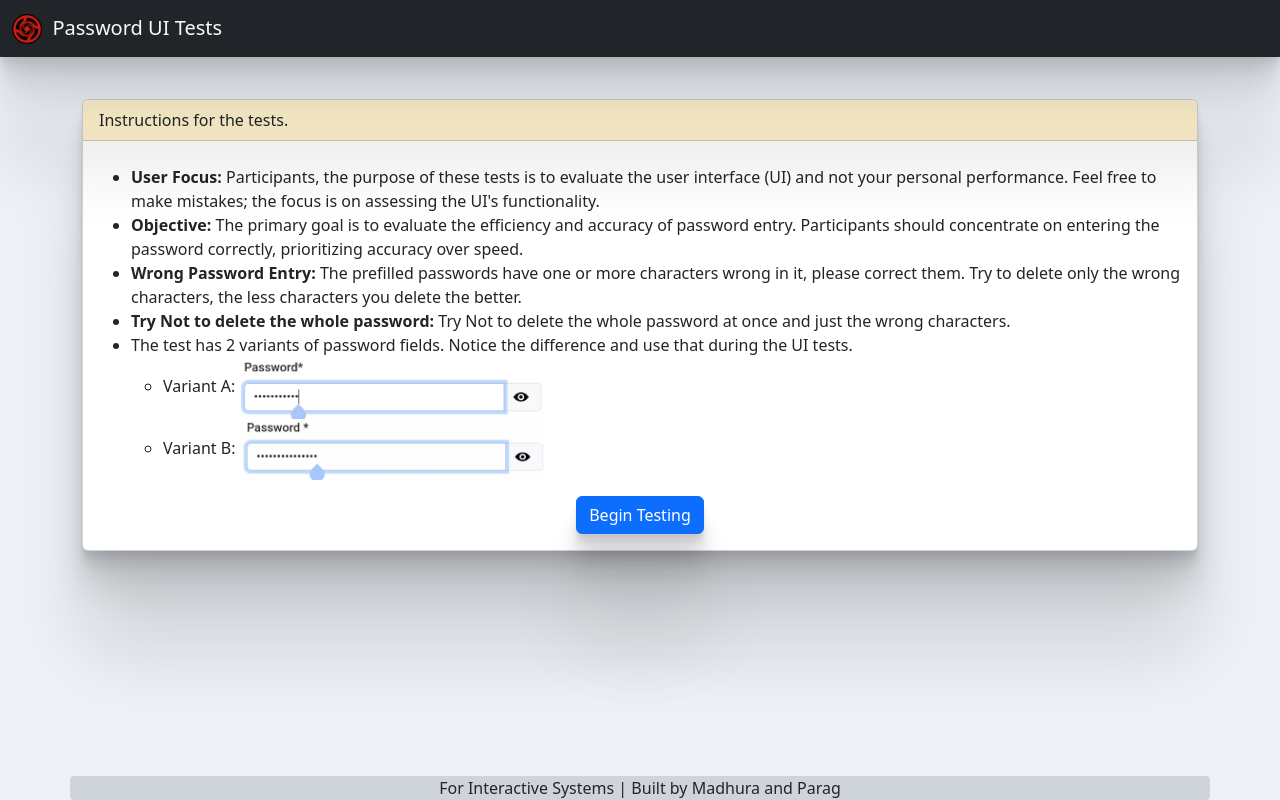
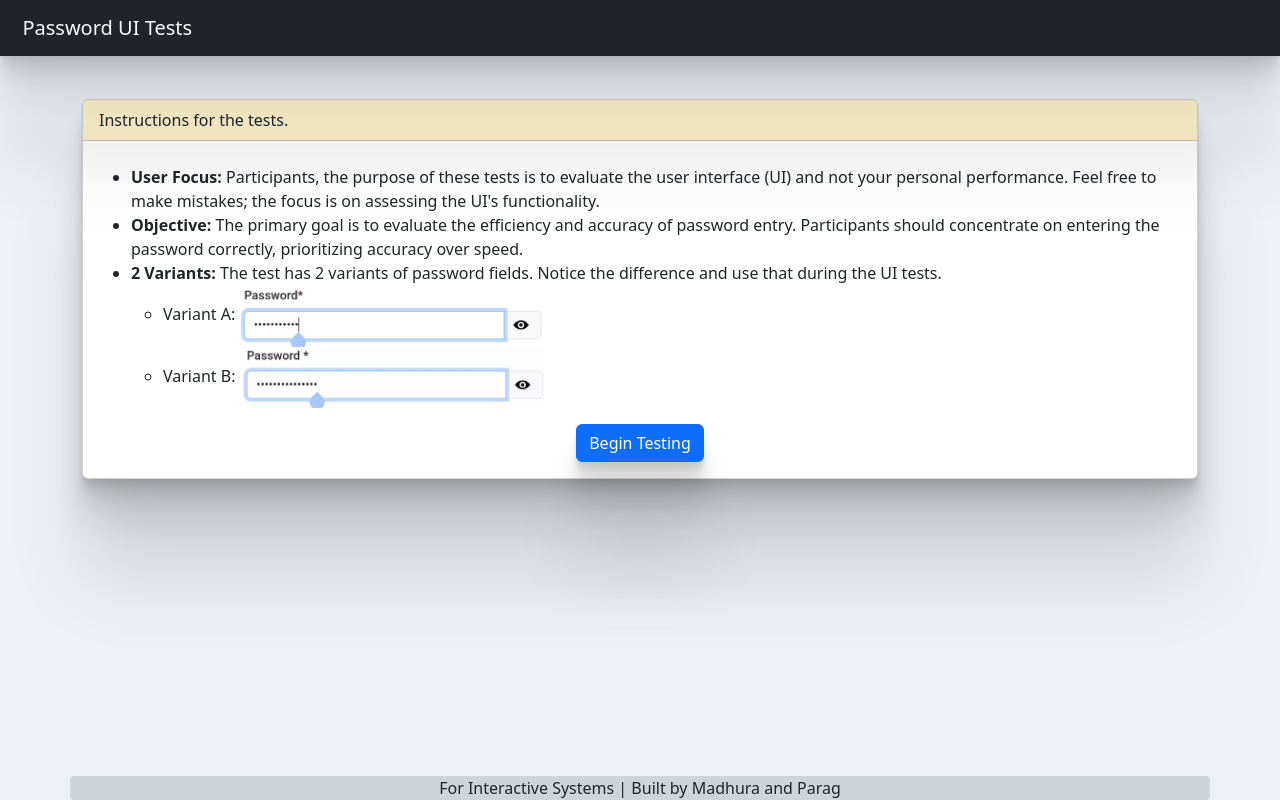
Before and after one commit to ParagNirwan/Password-UI-Tests, a React (Vite) app: page / in a window 1280 px wide. Built offline with nearby package versions, Linux system fonts and the light colour scheme.

Commit message:
Now you have to input passwords

```diff
--- a/src/components/Instructions.tsx
+++ b/src/components/Instructions.tsx
@@ -13,16 +13,6 @@ function Rules({ onBeginTesting }: RulesProps) {
       title: "Objective",
       content:
         "The primary goal is to evaluate the efficiency and accuracy of password entry. Participants should concentrate on entering the password correctly, prioritizing accuracy over speed.",
-    },
-    {
-      title: "Wrong Password Entry",
-      content:
-        "The prefilled passwords have one or more characters wrong in it, please correct them. Try to delete only the wrong characters, the less characters you delete the better.",
-    },
-    {
-      title: "Try Not to delete the whole password",
-      content:
-        "Try Not to delete the whole password at once and just the wrong characters.",
     },
   ];
 
@@ -43,8 +33,8 @@ function Rules({ onBeginTesting }: RulesProps) {
                 </li>
               ))}
               <li>
-                The test has 2 variants of password fields. Notice the
-                difference and use that during the UI tests.
+                <b>2 Variants: </b>The test has 2 variants of password fields.
+                Notice the difference and use that during the UI tests.
                 <ul>
                   <li>
                     Variant A: <img src="/v1.gif" className="lambai2"></img>
--- a/src/components/Navbar.tsx
+++ b/src/components/Navbar.tsx
@@ -4,13 +4,13 @@ function Navbar() {
     <nav className="navbar navbar-expand-lg bg-dark fixed-top box">
       <div className="container-fluid">
         <a className="navbar-brand text-light" href="/">
-          <img
+          {/* <img
             src="/jjk.png"
             alt="Logo"
             width="30"
             height="30"
             className="d-inline-block align-text-top"
-          />
+          /> */}
           &nbsp; Password UI Tests
         </a>
       </div>
--- a/src/components/PasswordField.tsx
+++ b/src/components/PasswordField.tsx
@@ -16,21 +16,21 @@ function PasswordField({ onEndTesting }: RulesProps) {
   let [pw2Controller, setPw2Controller] = useState<string>("password");
 
   const { saved, setSaved } = useAppContext();
-  const wrongPasswords: { [key: number]: string } = {
-    // 1: "EasyPaasword123",
-    // 2: "Easypassword123",
-    // 3: "M3diumstr0ng#",
-    // 4: "Med!umStrong#",
-    // 5: "ComPlexPa$$w0rD#2024", //C0mpl3xP@$$w0rD#2024
-    // 6: "C0mPl3xPassw0rD#2024", //C0mpl3xP@$$w0rD#2024
+  // const wrongPasswords: { [key: number]: string } = {
+  //   // 1: "EasyPaasword123",
+  //   // 2: "Easypassword123",
+  //   // 3: "M3diumstr0ng#",
+  //   // 4: "Med!umStrong#",
+  //   // 5: "ComPlexPa$$w0rD#2024", //C0mpl3xP@$$w0rD#2024
+  //   // 6: "C0mPl3xPassw0rD#2024", //C0mpl3xP@$$w0rD#2024
 
-    1: "EasyPassword123",
-    2: "EasyPassword123",
-    3: "M3d!umStr0ng#",
-    4: "M3d!umStr0ng#",
-    5: "C0mpl3xP@$$w0rD#2024",
-    6: "C0mpl3xP@$$w0rD#2024",
-  };
+  //   1: "EasyPassword123",
+  //   2: "EasyPassword123",
+  //   3: "M3d!umStr0ng#",
+  //   4: "M3d!umStr0ng#",
+  //   5: "C0mpl3xP@$$w0rD#2024",
+  //   6: "C0mpl3xP@$$w0rD#2024",
+  // };
 
   const samplePasswords: { [key: number]: string } = {
     1: "EasyPassword123",
@@ -44,8 +44,8 @@ function PasswordField({ onEndTesting }: RulesProps) {
   let [error1, setError1] = useState<string | null>(null);
   let [error2, setError2] = useState<string | null>(null);
 
-  let [pw1, setPw1] = useState(wrongPasswords[1]);
-  let [pw2, setPw2] = useState(wrongPasswords[2]);
+  let [pw1, setPw1] = useState("");
+  let [pw2, setPw2] = useState("");
   const [totalDeletionCount1, setTotalDeletionCount1] = useState(0);
   const [totalDeletionCount2, setTotalDeletionCount2] = useState(0);
   const [topFieldNumber, setTopFieldNumber] = useState(1);
@@ -139,8 +139,8 @@ function PasswordField({ onEndTesting }: RulesProps) {
             dc2: totalDeletionCount2,
           });
 
-          setPw1(wrongPasswords[3]); // Update pw1 with wrongPassword[3]
-          setPw2(wrongPasswords[4]); // Update pw2 with wrongPassword[4]
+          setPw1(""); // Update pw1 with wrongPassword[3]
+          setPw2(""); // Update pw2 with wrongPassword[4]
 
           setTotalDeletionCount1(0);
           setTotalDeletionCount2(0);
@@ -165,8 +165,8 @@ function PasswordField({ onEndTesting }: RulesProps) {
             dc4: totalDeletionCount2,
           });
 
-          setPw1(wrongPasswords[5]); // Update pw1 with wrongPassword[5]
-          setPw2(wrongPasswords[6]); // Update pw2 with wrongPassword[6]
+          setPw1(""); // Update pw1 with wrongPassword[5]
+          setPw2(""); // Update pw2 with wrongPassword[6]
 
           setTotalDeletionCount1(0);
           setTotalDeletionCount2(0);
@@ -222,10 +222,10 @@ function PasswordField({ onEndTesting }: RulesProps) {
       <div className="container col-lg-4 col-md-6">
         <br />
         <h2 className="text-center">Password Complexity {complexity}</h2>
-        <h6 className="text-center">
+        {/* <h6 className="text-center">
           <span className="note">Note:</span> Both fields have different wrong
           character inputs
-        </h6>
+        </h6> */}
         <br />
 
         <div className="card box">
--- a/src/components/Questionnaire.tsx
+++ b/src/components/Questionnaire.tsx
@@ -24,20 +24,31 @@ const Questionnaire: React.FC<QuestionnaireProps> = () => {
     //   </center>
     // </div>
     <center>
+      <div
+        className="container-fluid"
+        style={{
+          overflow: "hidden",
+          maxHeight: "1670px",
+          marginBottom: "20px",
+        }}
+      >
         <iframe
           width="640px"
           height="10000x"
           src="https://forms.office.com/Pages/ResponsePage.aspx?id=DQSIkWdsW0yxEjajBLZtrQAAAAAAAAAAAANAAcpRHOVUNDhXRkkwQ0hMRzJTU1EwVEhHSUpNQ1ZUUC4u&embed=true"
           style={{
+            overflow: "hidden",
             border: "none",
             maxWidth: "100%",
-          maxHeight: "100vh",
+            maxHeight: "1931px",
+            borderRadius: "10px",
           }}
           allowFullScreen
           className="box"
         >
           {" "}
         </iframe>
+      </div>
     </center>
   );
 };
```
Also changed, not shown: src/components/pw2.tsx (added, +104 -0 lines). Lines whose indentation alone changed are shown as unchanged.
